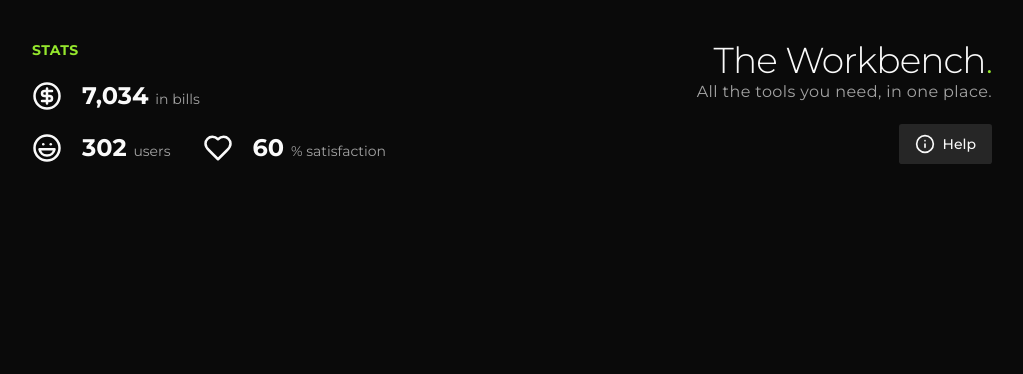
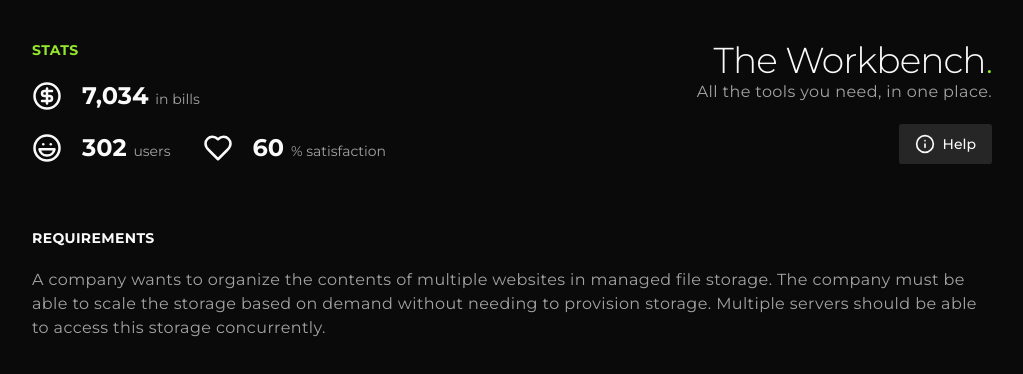
Before and after one commit to ParamBirje/noburncloud, a Next.js app in the folder apps/web/: page /workbench in a window 1280 px wide. Shown: the top 374 px of the page, without its empty margins (128-1151 px from the left). Built offline with nearby package versions, Linux system fonts and the light colour scheme.

Commit message:
Added requirements section to workbench

```diff
--- a/apps/web/src/app/workbench/page.tsx
+++ b/apps/web/src/app/workbench/page.tsx
@@ -4,7 +4,7 @@ import React from "react";
 
 export default function Page() {
   return (
-    <main className="my-10 w-3/4 mx-auto">
+    <main className="my-10 w-3/4 mx-auto flex flex-col gap-16">
       <div className="flex justify-between items-center">
         <div className="flex flex-col gap-5">
           <h3 className="font-bold uppercase tracking-wide text-accent text-sm">
@@ -60,6 +60,19 @@ export default function Page() {
           </Button>
         </div>
       </div>
+
+      <section id="requirements" className="flex flex-col gap-5">
+        <h3 className="font-bold uppercase tracking-wide text-sm">
+          Requirements
+        </h3>
+
+        <p className=" text-muted-foreground tracking-wide">
+          A company wants to organize the contents of multiple websites in
+          managed file storage. The company must be able to scale the storage
+          based on demand without needing to provision storage. Multiple servers
+          should be able to access this storage concurrently.
+        </p>
+      </section>
     </main>
   );
 }
```
